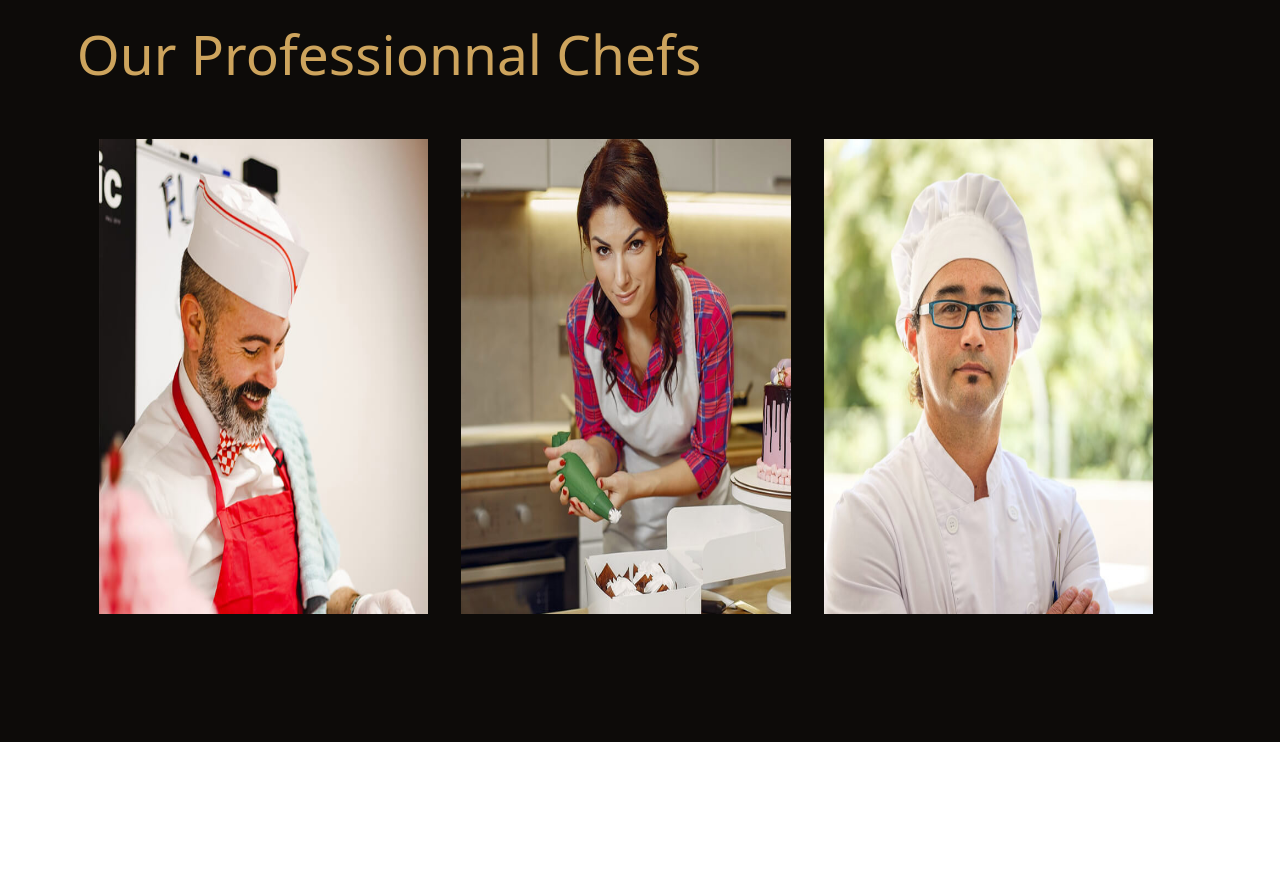
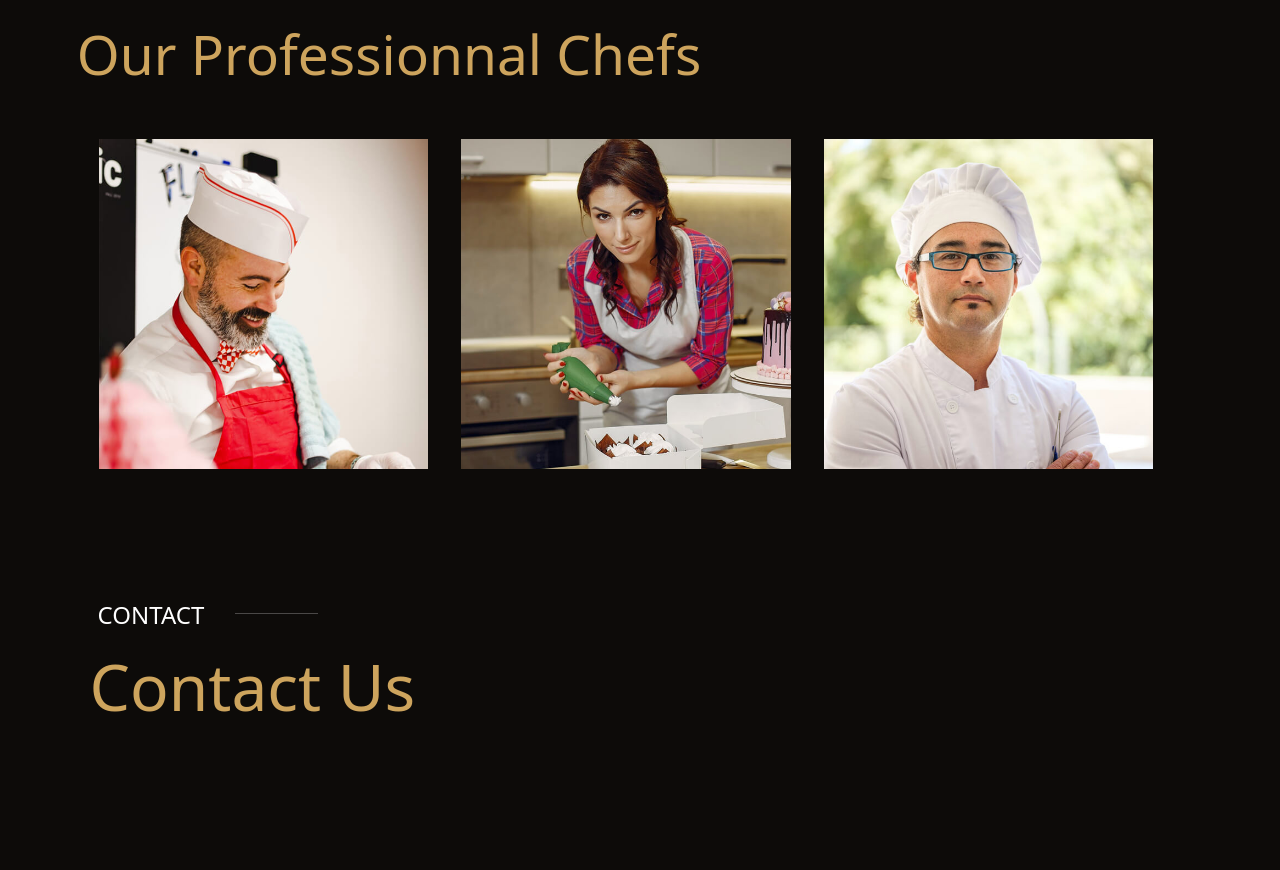
Before and after one commit to KadirDolek/CBienBon-KD, a website: page index.html in a window 1280 px wide. Shown: the part 6485-7355 px from the top of the page. Before the commit the page ends 7227 px from the top, so only its background shows below. Drawn offline with nearby package versions, Linux system fonts and the light colour scheme.

Commit message:
formulaire contact

```diff
--- a/index.html
+++ b/index.html
@@ -18,7 +18,7 @@
                 <a href="#Event">Events</a>
                 <a href="#Gallery">Gallery</a>
                 <a href="#Chef">Chefs</a>
-                <a href="">Contact</a>
+                <a href="#contact">Contact</a>
             </div>
             <button class="navbarText1">BOOK A TABLE</button>
             </div>
@@ -214,6 +214,23 @@
             <img id="imgS7" src="./public/assets/img/chefs/chefs-3.jpg" alt="">
         </div>
     </section>
+    <section id="contact" class="section8">
+        <div>
+            <div id="textSection8" class="d-flex ps-2">
+                <p class="text-white fs-4">CONTACT <hr></p>
+            </div>
+                <p id="p2section8" class="display-3">Contact Us</p>
+        </div>
+        <div class="divGoogleMap">
+            <div id="google">
+
+            </div>
+            <div>
+                <div></div>
+                <div></div>
+            </div>
+        </div>
+    </section>
 
     <script src="./node_modules/bootstrap/dist/js/bootstrap.bundle.min.js"></script>
 </body>
--- a/src/sass/partials/_style.sass
+++ b/src/sass/partials/_style.sass
@@ -485,7 +485,7 @@ header
       font-size: 55px
   .ImgSection7
     width: 97.5%
-    height: 475px
+    height: auto
     margin-bottom: 0
     display: flex
     justify-content: center
@@ -494,3 +494,18 @@ header
     #imgS7
       width: 30%
       height: 100%
+
+.section8
+  height: auto
+  background-color: rgb(13, 11, 9)
+  padding-left: 7%
+  padding-right: 6%
+  padding-bottom: 10%
+  hr
+    color: white
+    width: 7.5%
+    opacity: 25%
+    margin-left: 2.75%
+  #p2section8
+      color: rgb(205, 164, 93)
+      font-weight: 400
```
Also changed, not shown: public/styles/style.css, 1 other file.
